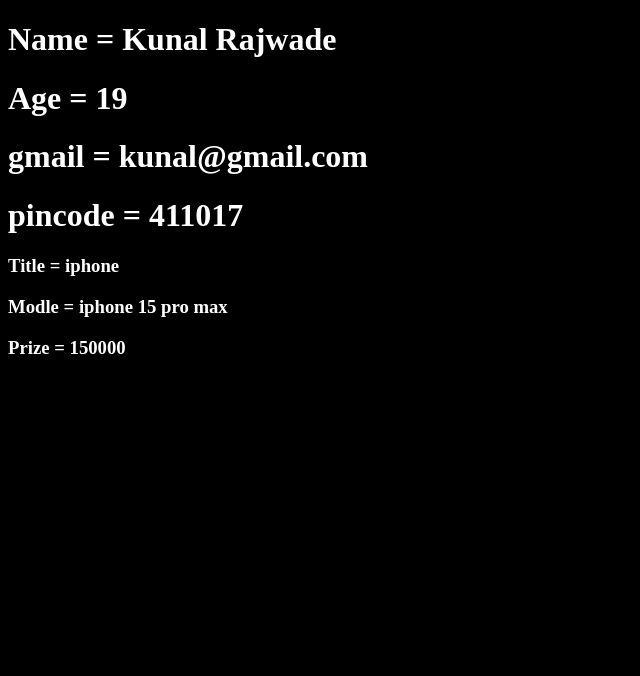
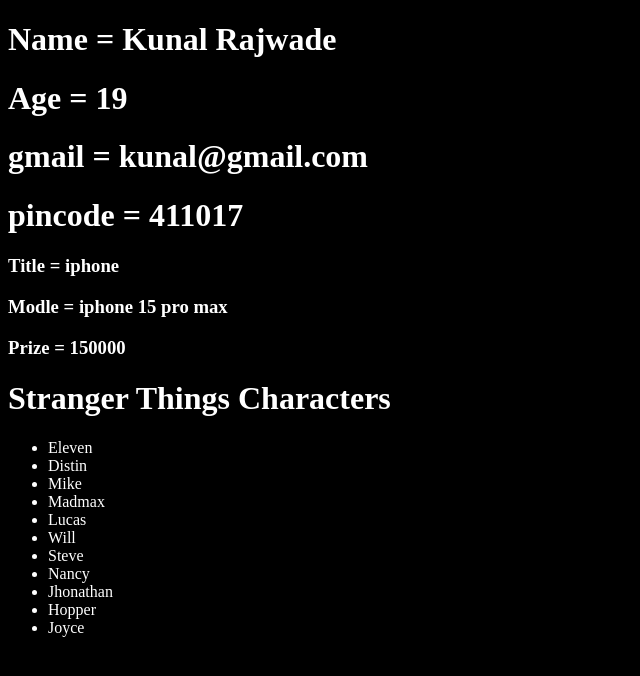
Before and after one commit to Sayali1015/React_Basics, a React (Vite) app: page / in a window 1280 px wide. Shown: the top 676 px of the page, without its empty margins (0-640 px from the left). Built offline with nearby package versions, Linux system fonts and the light colour scheme.

Commit message:
Added Components

```diff
--- a/src/App.jsx
+++ b/src/App.jsx
@@ -1,46 +1,15 @@
 import React from 'react'
+import Person from './Person'
+import Strangerthings from './Strangerthings'
 
 const App = () => {
-  const name = "Sayali Rajwade";
-  const age = 20;
-  const person = {
-    name: 'Kunal Rajwade',
-    age : 19,
-    gmail: 'kunal@gmail.com',
-    pincode: 411017
-  }
-
-  const product = {
-    title: 'iphone',
-    prize: 150000,
-    modle: 'iphone 15 pro max'
-
-  }
 
   return (
     <>
-
-    <div>
-      {/* <h1>Web Dev</h1>
-      <h2>{name}</h2>
-      <h2>age = {age}</h2>
-      <h3>We are learning React.</h3>
-      <h1>3+3</h1>
-      <h1>{3/3}</h1>*/}
-      <h1>Name = {person.name}</h1>
-      <h1>Age = {person.age}</h1>
-      <h1>gmail = {person.gmail}</h1>
-      <h1>pincode = {person.pincode}</h1>
-    </div>
-
-    <div>
-      <h3>Title = {product.title}</h3>
-      <h3>Modle = {product.modle}</h3>
-      <h3>Prize = {product.prize}</h3>
-    </div>
-
-     </>
+    <Person/>
+    <Strangerthings/>
+    </>
   )
-}
+};
 
 export default App
--- /dev/null
+++ b/src/Person.jsx
@@ -0,0 +1,43 @@
+import React from 'react'
+
+const Person = () => {
+    const name = "Sayali Rajwade";
+    const age = 20;
+    const person = {
+    name: 'Kunal Rajwade',
+    age : 19,
+    gmail: 'kunal@gmail.com',
+    pincode: 411017
+  }
+
+    const product = {
+    title: 'iphone',
+    prize: 150000,
+    modle: 'iphone 15 pro max'
+  }
+
+  return (
+    <>
+     <div>
+      {/* <h1>Web Dev</h1>
+      <h2>{name}</h2>
+      <h2>age = {age}</h2>
+      <h3>We are learning React.</h3>
+      <h1>3+3</h1>
+      <h1>{3/3}</h1>*/}
+      <h1>Name = {person.name}</h1>
+      <h1>Age = {person.age}</h1>
+      <h1>gmail = {person.gmail}</h1>
+      <h1>pincode = {person.pincode}</h1>
+    </div>
+
+    <div>
+      <h3>Title = {product.title}</h3>
+      <h3>Modle = {product.modle}</h3>
+      <h3>Prize = {product.prize}</h3>
+    </div>
+    </>
+  )
+}
+
+export default Person
--- /dev/null
+++ b/src/Strangerthings.jsx
@@ -0,0 +1,31 @@
+import React from 'react'
+
+const Strangerthings = () => {
+    const role = {
+        Character_Name0: "Eleven",
+        Character_Name1: "Distin",
+        Character_Name2: "Mike",
+        Character_Name3: "Madmax",
+        Character_Name4: "Lucas",
+        Character_Name5: "Will",
+        Character_Name6: "Steve",
+        Character_Name7: "Nancy",
+        Character_Name8: "Jhonathan",
+        Character_Name9: "Hopper",
+        Character_Name10: "Joyce"
+    }
+
+  return (
+
+      <div>
+      <h1>Stranger Things Characters</h1>
+      <ul>
+        {Object.values(role).map((name, index) => (
+          <li key={index}>{name}</li>
+        ))}
+      </ul>
+    </div>
+  )
+}
+
+export default Strangerthings
```
